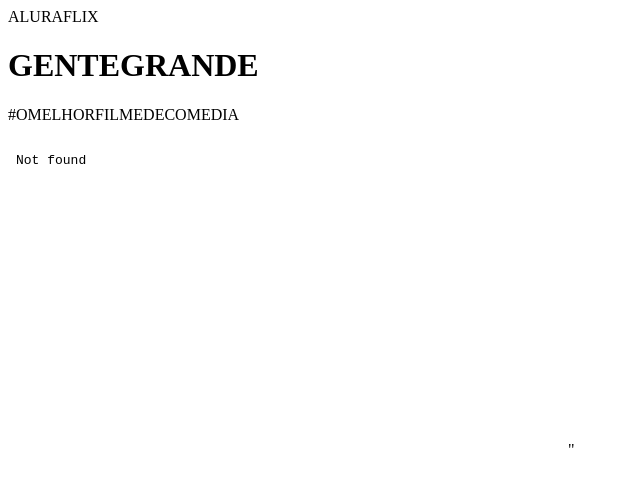
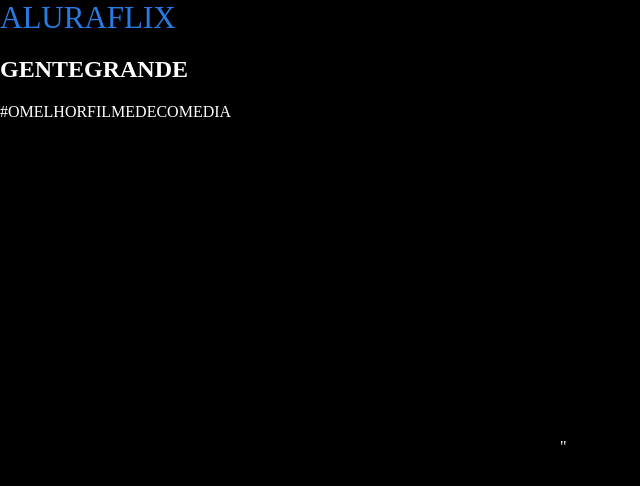
Before and after one commit to daviduchiha007/aluraflix, a plain HTML site: page index.html in a window 1280 px wide. Shown: the whole page, without its empty margins (0-640 px from the left). Drawn offline with Linux system fonts and the light colour scheme.

Commit message:
att  15/05

```diff
--- a/index.html
+++ b/index.html
@@ -2,18 +2,26 @@
 <html>
 
 <head>
-
+    <link rel="stylesheet" href="styles.css">
+    <title>ALURAFLIX</title>
 </head>
 
 <body>
     <header>ALURAFLIX</header>
-    <h1>GENTEGRANDE</h1>
-    <P>#OMELHORFILMEDECOMEDIA</P>
-    <iframe width="560" height="315" src="<iframe width=" 560" height="315"
-        src="https://www.youtube.com/embed/dHQxe4APK3s?si=8eiHIFHKN5NcHImh" title="YouTube video player" frameborder="0"
-        allow="accelerometer; autoplay; clipboard-write; encrypted-media; gyroscope; picture-in-picture; web-share"
-        referrerpolicy="strict-origin-when-cross-origin" allowfullscreen></iframe>"
 
+    <section>
+        <div>
+            <h1>GENTEGRANDE</h1>
+            <P>#OMELHORFILMEDECOMEDIA</P>
+        </div>
+        <div>
+            <iframe width="560" height="315" src="<iframe width=" 560" height="315"
+                src="https://www.youtube.com/embed/dHQxe4APK3s?si=8eiHIFHKN5NcHImh" title="YouTube video player"
+                frameborder="0"
+                allow="accelerometer; autoplay; clipboard-write; encrypted-media; gyroscope; picture-in-picture; web-share"
+                referrerpolicy="strict-origin-when-cross-origin" allowfullscreen></iframe>"
+        </div>
+    </section>
 </body>
 
 </html>
--- /dev/null
+++ b/styles.css
@@ -0,0 +1,12 @@
+body {
+  color: white;
+  background: black;
+  margin: 0px;
+
+}
+header{
+    border-bottom: solid 2px rgb(42, 122, 228)
+    padding: 20px;
+    font-size: 31px;
+    color: rgb(42,122,228);
+}
```
